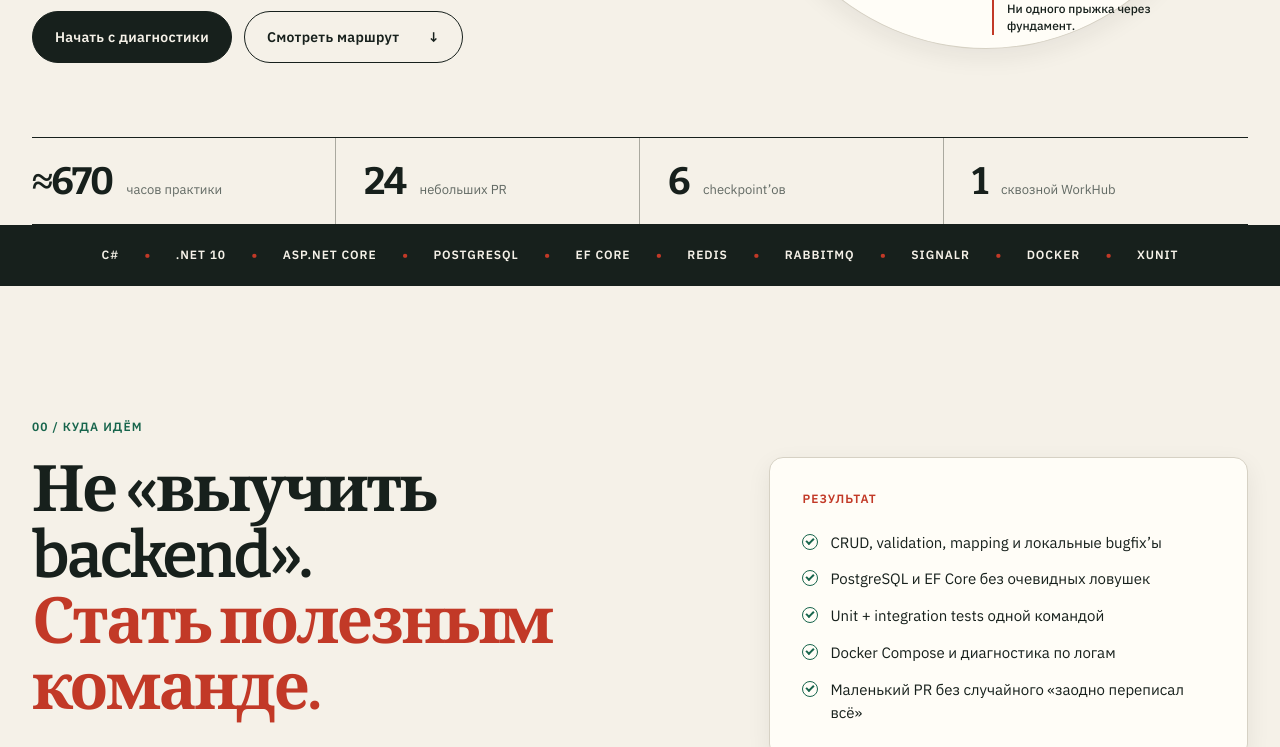
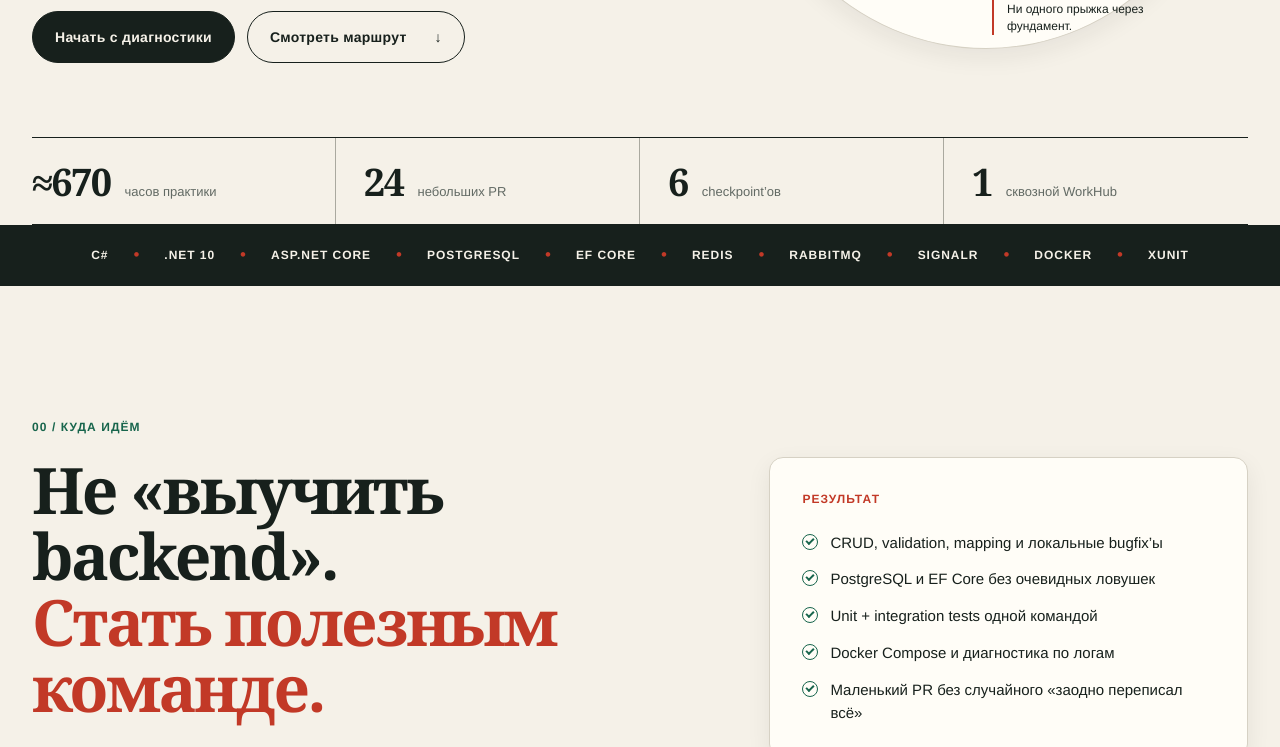
Before and after one commit to mdf45/kir-backend-roadmap, a plain HTML site: page index.html in a window 1280 px wide. Shown: the part 673-1420 px from the top of the page. Drawn offline with nearby package versions, Linux system fonts and the light colour scheme.

Commit message:
perf: remove unused external fonts

```diff
--- a/index.html
+++ b/index.html
@@ -10,11 +10,6 @@
   <meta property="og:type" content="website">
   <meta property="og:url" content="https://kir.cocal.xyz/">
   <title>Backend / 24 — маршрут обучения</title>
-  <link rel="preconnect" href="https://fonts.googleapis.com">
-  <link rel="preconnect" href="https://fonts.gstatic.com" crossorigin>
-  <link rel="preload" as="style" href="https://fonts.googleapis.com/css2?family=Bitter:opsz,wght@8..144,500;8..144,600;8..144,700&amp;family=IBM+Plex+Sans:wght@400;500;600&amp;family=IBM+Plex+Mono:wght@500&amp;display=optional">
-  <link href="https://fonts.googleapis.com/css2?family=Bitter:opsz,wght@8..144,500;8..144,600;8..144,700&amp;family=IBM+Plex+Sans:wght@400;500;600&amp;family=IBM+Plex+Mono:wght@500&amp;display=optional" rel="stylesheet" media="print" onload="this.media='all'">
-  <noscript><link href="https://fonts.googleapis.com/css2?family=Bitter:opsz,wght@8..144,500;8..144,600;8..144,700&amp;family=IBM+Plex+Sans:wght@400;500;600&amp;family=IBM+Plex+Mono:wght@500&amp;display=optional" rel="stylesheet"></noscript>
   <link rel="icon" href="/assets/favicon.svg" type="image/svg+xml">
   <link rel="stylesheet" href="/styles.css">
   <script src="/script.js" defer></script>
--- a/styles.css
+++ b/styles.css
@@ -13,8 +13,8 @@
   --marker: #d8ef6b;
   --sun: #f2c14d;
   --white: #fff;
-  --font-display: "Bitter", Georgia, serif;
-  --font-body: "IBM Plex Sans", "Helvetica Neue", sans-serif;
+  --font-display: Georgia, "Times New Roman", serif;
+  --font-body: "Helvetica Neue", Arial, sans-serif;
   --shadow-small: 0 8px 24px rgb(23 32 28 / 7%);
   --radius-sm: 8px;
   --radius: 14px;
```
